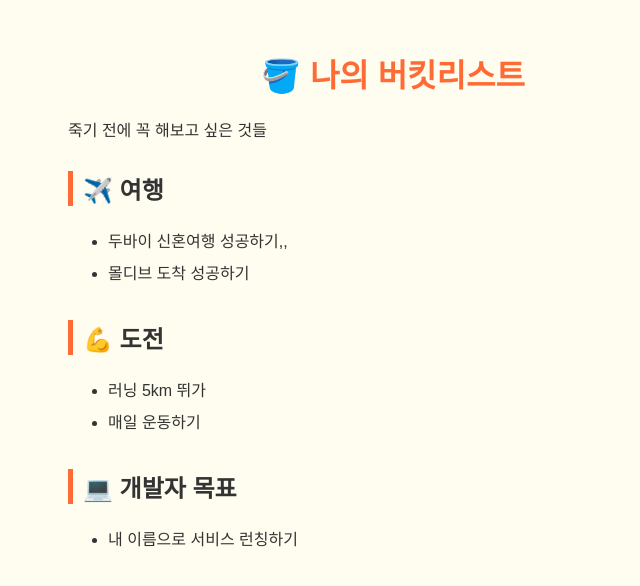
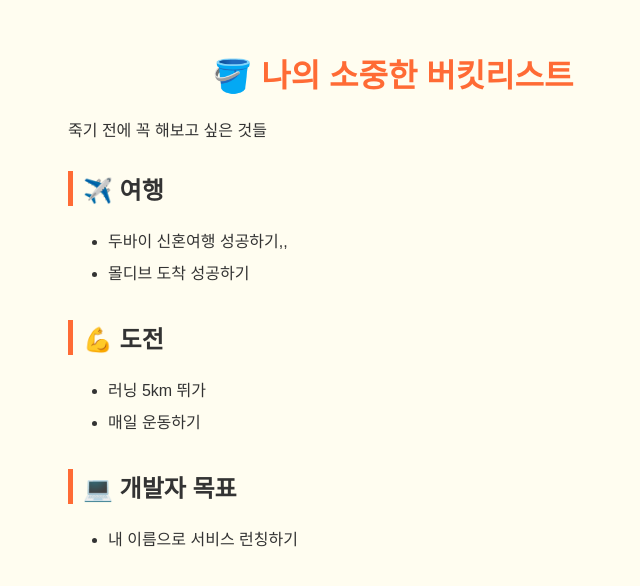
Before and after one commit to seoyoon-k/MyBucketlist, a plain HTML site: page index.html in a window 1280 px wide. Shown: the whole page, without its empty margins (247-887 px from the left). Drawn offline with Linux system fonts and the light colour scheme.

Commit message:
h1 제목 수정

```diff
--- a/index.html
+++ b/index.html
@@ -27,7 +27,7 @@
     </style>
   </head>
   <body>
-    <h1>🪣 나의 버킷리스트</h1>
+    <h1>🪣 나의 소중한 버킷리스트</h1>
     <p>죽기 전에 꼭 해보고 싶은 것들</p>
 
     <h2>✈️ 여행</h2>
```
